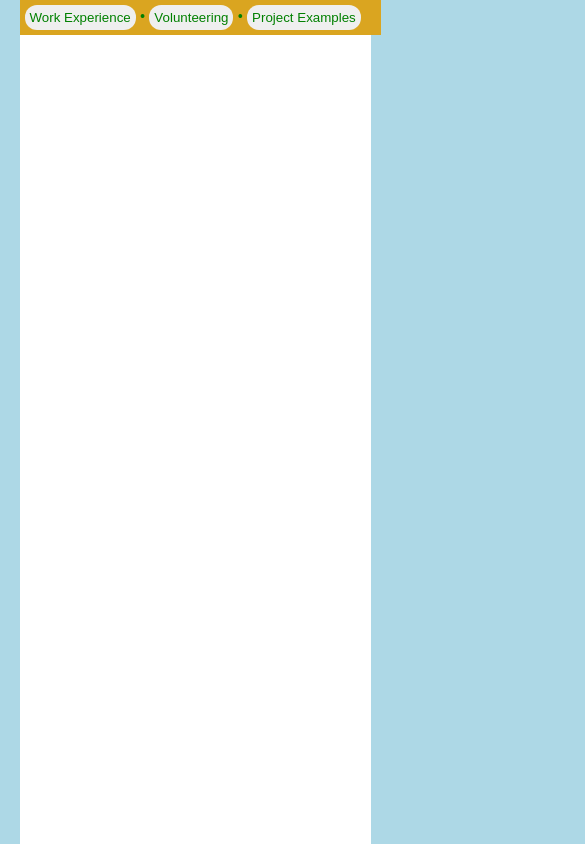
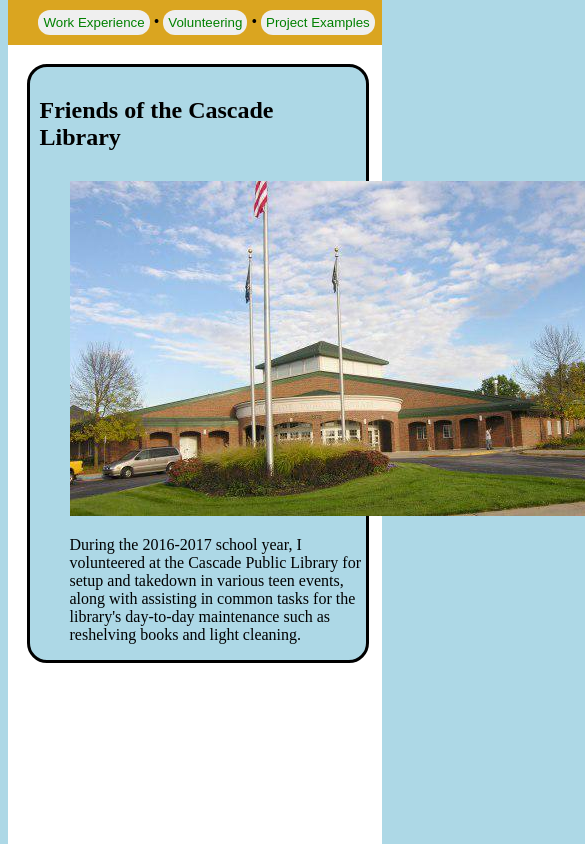
Before and after one commit to BraydenAC/Personal-Projects, a plain HTML site: page Resume/volunteering.html in a window 390 px wide. Shown: the top 844 px of the page, 585 px wide, since content can reach past the window. Drawn offline with Linux system fonts and the light colour scheme.

Commit message:
Volunteering outline 1/2
   Added some styling adjustments for Volunteer page article
   Added the beginnings of responsive page design
   Fixed issue with links

```diff
--- a/Resume/cssFiles/styles.css
+++ b/Resume/cssFiles/styles.css
@@ -1,9 +1,10 @@
 /*Reset Styles*/
-body {
+body, p, li, ul, nav {
     border: 0;
     padding: 0;
     margin: 0;
 }
+
 
 /*Page*/
 html, body {
@@ -15,25 +16,36 @@
 
 /*body*/
 body {
-    background-color: beige; /*Change to hex code*/
-    margin-left: 5%;
-    margin-right: 5%;
+    margin-left: 2%;
+    margin-right: 2%;
     background-color: rgb(255,255,255);
 }
-body article{
-
+.volunteerwork {
+    border: 3px solid black;
+    width: 90%;
+    margin-left: 5%;
+    margin-top: 5%;
+    background-color: lightblue;
+    border-radius: 20px;
+}
+.volunteertitle {
+    padding: 10px;
 }
 
 /*nav*/
 nav {
     background-color: goldenrod; /*Change to hex code*/
-    padding: 5px;
-    width: 100%
+    width: 96%;
+    padding: 10px 2% 10px 2%;
+    text-align: right;
 }
 nav button {
     padding: 5px;
     border-radius: 12px;
     border: none;
+}
+nav li {
+    display: inline-block;
 }
 nav a {
     text-decoration: none;
@@ -42,4 +54,10 @@
 color: green;/*Change to hex code*/
 }
 
-/*MISC*/
+/*Desktop formatting*/
+@media screen and (min-width: 1000px) {
+    body {
+        margin-left: 10%;
+        margin-right: 10%;
+    }
+}
--- a/Resume/volunteering.html
+++ b/Resume/volunteering.html
@@ -3,7 +3,7 @@
 <!--
     My Resume's Volunteer List
     Brayden Cloutier
-    mm/dd/yyyy
+    10/18/2023
 -->
 <html>
     <head>
@@ -14,12 +14,25 @@
     </head>
     <body>
         <nav>
-            <button><a href="workExp.html">Work Experience</button>
+            <button><a href="workExp.html">Work Experience</a></button>
             &bull;
-            <button><a href="volunteering.html">Volunteering</button>
+            <button><a href="volunteering.html">Volunteering</a></button>
             &bull;
-            <button><a href="projExamples.html">Project Examples</button>
+            <button><a href="projExamples.html">Project Examples</a></button>
         </nav>
 
+        <article class="volunteerwork">
+            <dl>
+                <dt>
+                    <h1 class="volunteertitle">Friends of the Cascade Library</h1>
+                    <figure><img src="images/Cascade Library.jpg"></figure>
+
+                </dt>
+                <dd>During the 2016-2017 school year, I volunteered at the Cascade Public Library
+                    for setup and takedown in various teen events, along with assisting in common
+                    tasks for the library's day-to-day maintenance such as reshelving books and light cleaning.
+                </dd>
+            </dl>
+        </article>
     </body>
 </html>
```
Also changed, not shown: Resume/index.html (+7 -5 lines), Resume/projExamples.html (+3 -3 lines), Resume/workExp.html (+3 -3 lines), Resume/images/Cascade Library.jpg (added).
